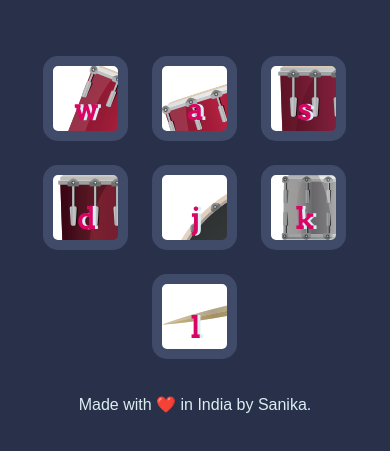
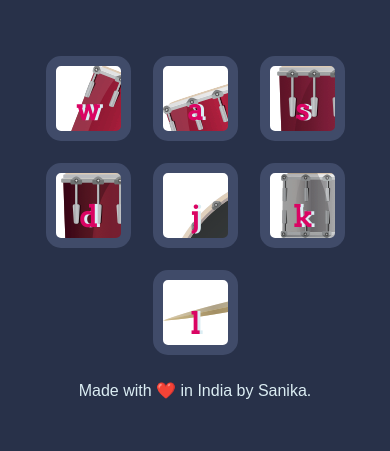
Before and after one commit to sanikaghatkar6002-lab/drum-kit, a plain HTML site: page index.html in a window 390 px wide. Shown: the part 255-706 px from the top of the page. Drawn offline with Linux system fonts and the light colour scheme.

Commit message:
Update styles.css

```diff
--- a/styles.css
+++ b/styles.css
@@ -94,6 +94,11 @@ footer {
     font: 2rem;
     text-align: center;
   }
+  .set{
+    width:100%;
+    gap:10px;
+    margin:20px auto;
+  }
   .drum{
     width: 85px;
     height: 85px;
```
